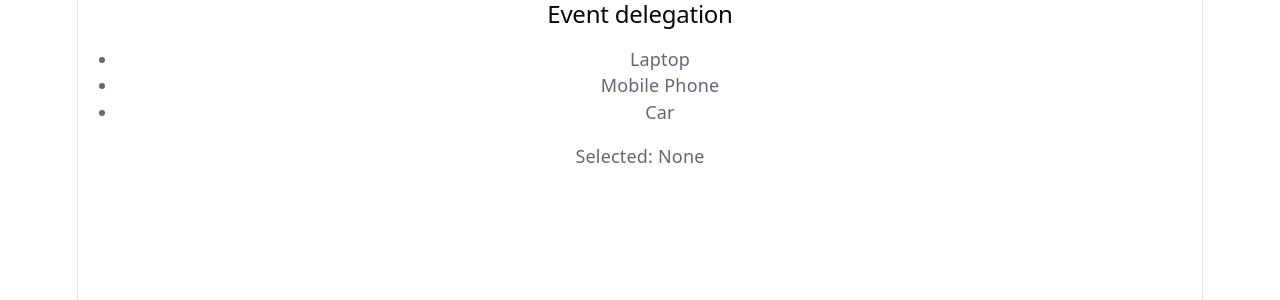
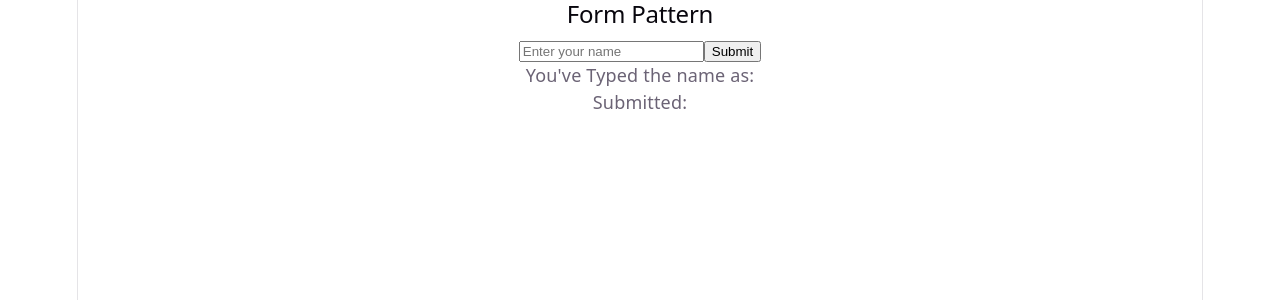
Before and after one commit to srustirnethaji24/MERN_Stu_FebMay26Mys, a React (Vite) app in the folder w10/D3/my-event-app/: page / in a window 1280 px wide. Shown: the top 300 px of the page. Built offline with nearby package versions, Linux system fonts and the light colour scheme.

Commit message:
Common form patterns

```diff
--- a/w10/D3/my-event-app/src/App.jsx
+++ b/w10/D3/my-event-app/src/App.jsx
@@ -4,6 +4,7 @@
 import { PassingArguments } from './components/P3'
 import { UseCallbackEvents } from './components/P5'
 import { EventDelegation } from './components/P6'
+import { FormsPattern } from './components/P7'
 import './App.css'
 
 function App() {
@@ -14,7 +15,8 @@
       {/* < EventObject /> */}
       {/* < PassingArguments /> */}
       {/* < UseCallbackEvents /> */}
-      < EventDelegation />
+      {/* < EventDelegation /> */}
+      < FormsPattern />
     </>
   )
 }
--- /dev/null
+++ b/w10/D3/my-event-app/src/components/P7.jsx
@@ -0,0 +1,33 @@
+// Common form patterns
+// Controlled component
+
+import { useState } from "react";
+
+// A form input whose values is controlled by the React state
+export function FormsPattern()
+{
+    const [name, setName] = useState('');
+    const [submittedName, setSubmitedName] = useState('');
+
+    // input handler
+    const handleChange = (event => {
+        setName(event.target.value);
+    });
+    // form submit handler
+    const handleSubmit = (event) => {
+        event.preventDefault();
+        setSubmitedName(name);
+    };
+    return (
+        <section>
+            <h2>Form Pattern</h2>
+            <form onSubmit={handleSubmit}>
+                <input type="text" value={name}
+                onChange={handleChange} placeholder="Enter your name" />
+                <button type="submit">Submit</button>
+            </form>
+            <p>You've Typed the name as: {name}</p>
+            <p>Submitted: {submittedName}</p>
+        </section>
+    );
+}
```
